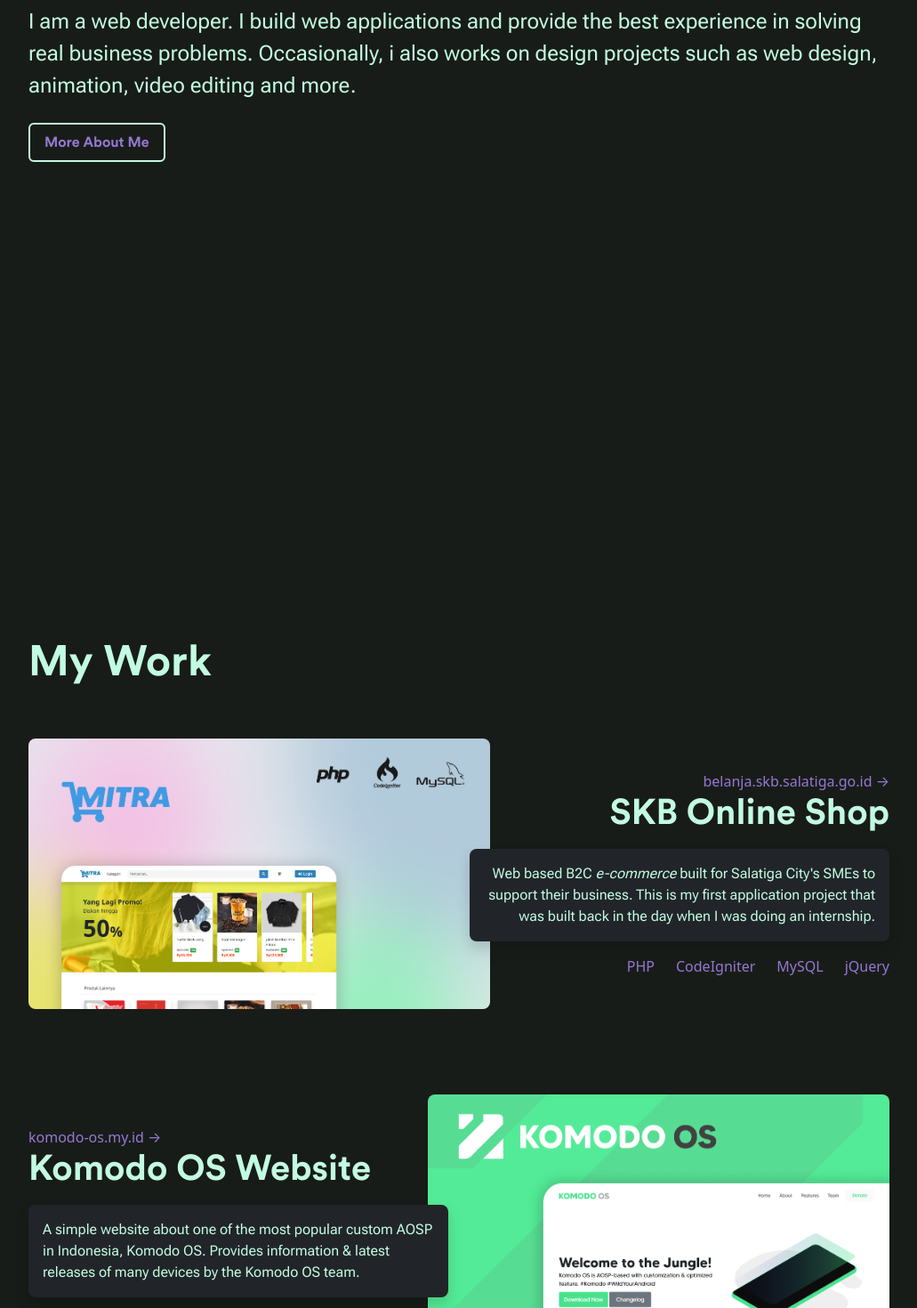
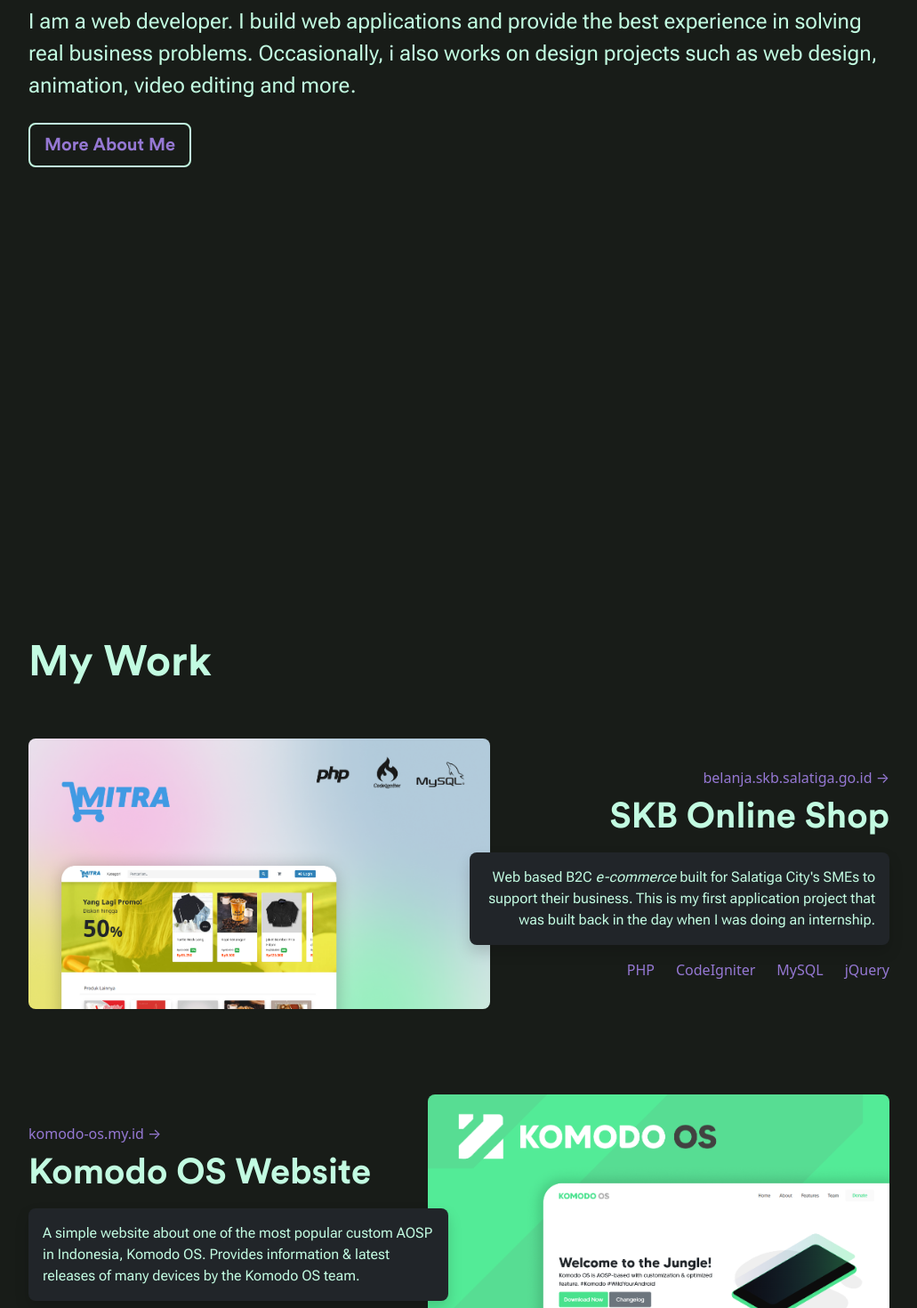
Before and after one commit to aryanataandi/aryanataandi-react, a React (Create React App) app: page / in a window 1280 px wide. Shown: the part 980-2450 px from the top of the page at 89% size, without its empty margins (124-1155 px from the left). Built offline with nearby package versions, Linux system fonts and the light colour scheme.

Commit message:
updated home styling

```diff
--- a/src/components/Home.jsx
+++ b/src/components/Home.jsx
@@ -28,7 +28,7 @@
             I am a web developer. I build web applications and provide the best experience in solving real business problems. Occasionally, i also works on design projects such as web design, animation, video editing and more.
           </p>
 
-          <a href="/" className="btn btn-outline-primary px-3 py-2 mt-2">
+          <a href="/" className="btn btn-outline-primary btn-lg px-3 py-2 mt-2">
             More About Me
           </a>
         </div>
--- a/src/components/Project.jsx
+++ b/src/components/Project.jsx
@@ -56,7 +56,7 @@
               <a href={props.link} className="text-decoration-none" target="_blank" rel="noreferrer">
                 {props.taglink} &rarr;
               </a>
-              <h1 className="display-6">{props.title}</h1>
+              <h1 className="display-6 mt-2">{props.title}</h1>
               <div className="card border-0 shadow rounded-3 bg-dark my-3">
                 <div className="card-body">
                   <p className="fs-6 mb-0">{parse(props.desc)}</p>
@@ -83,7 +83,7 @@
               <a href={props.link} className="text-decoration-none" target="_blank" rel="noreferrer">
                 {props.taglink} &rarr;
               </a>
-              <h1 className="display-6">{props.title}</h1>
+              <h1 className="display-6 mt-2">{props.title}</h1>
               <div className="card border-0 shadow rounded-3 bg-dark my-3">
                 <div className="card-body">
                   <p className="fs-6 mb-0">{parse(props.desc)}</p>
```
